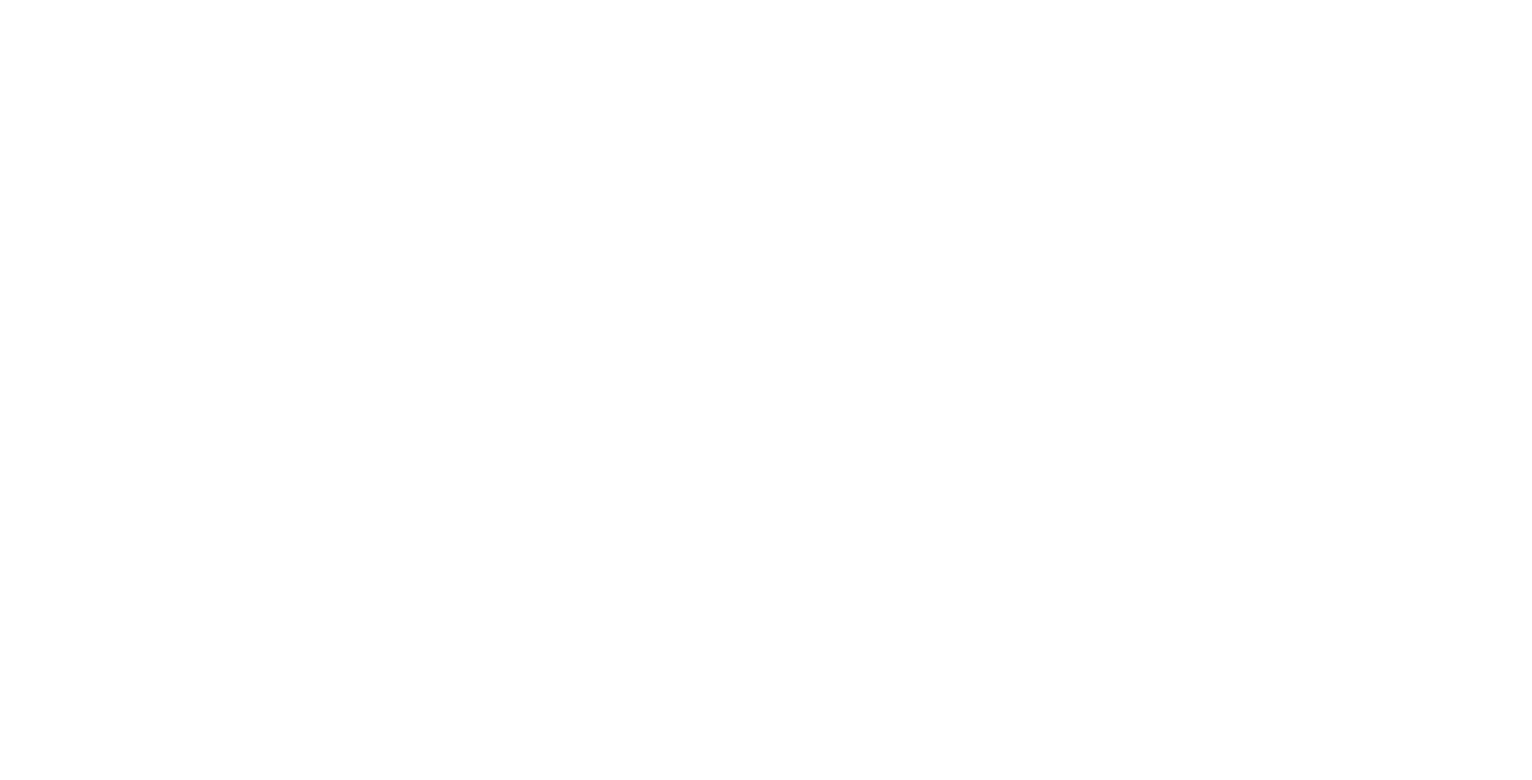
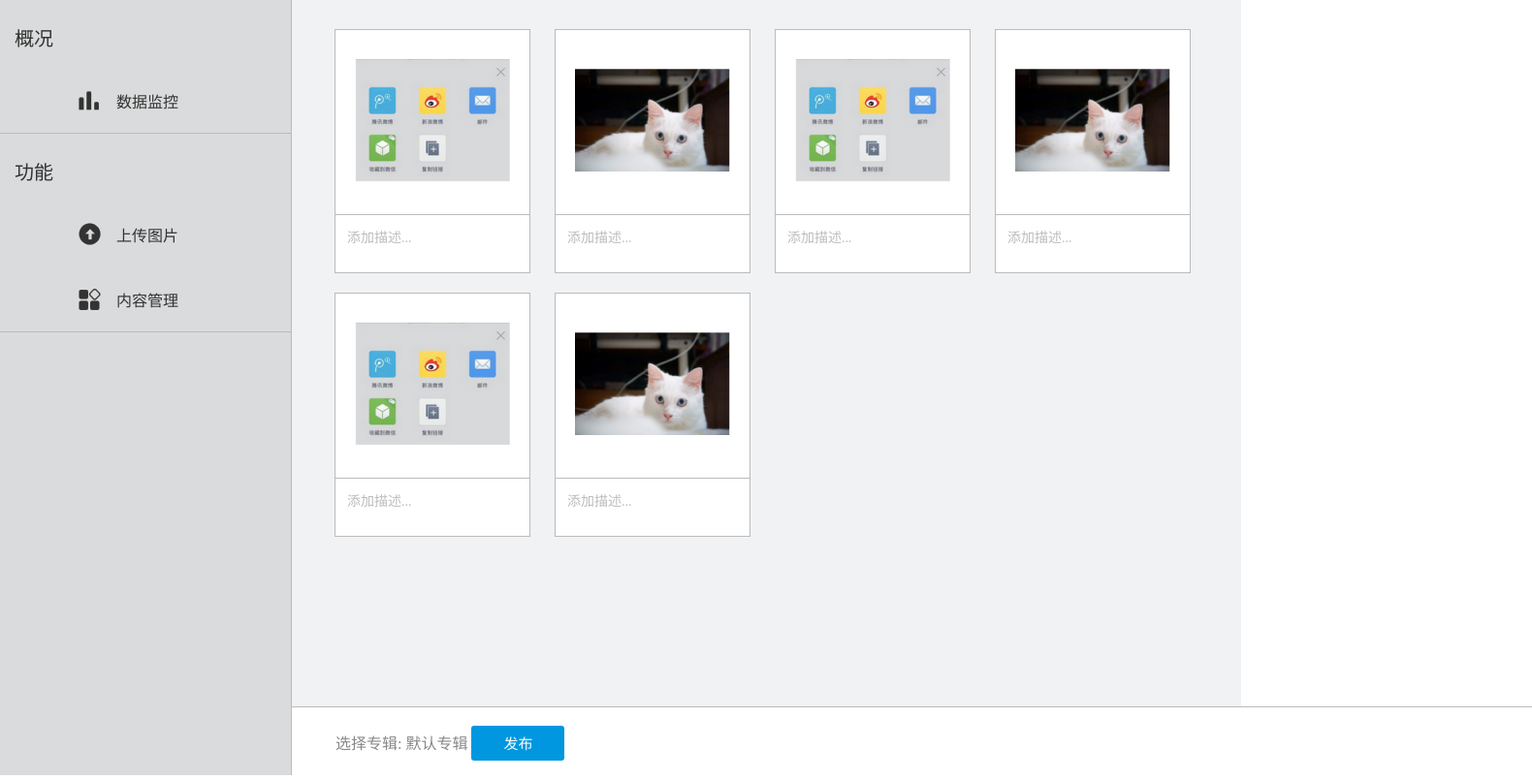
Before and after one commit to wssgcg1213/practise, a plain HTML site: page layoutDemo/index.html in a window 1280 px wide. Shown: the whole page at 97% size, 1580 px wide, since content can reach past the window. Drawn offline with Linux system fonts and the light colour scheme.

Commit message:
finish & fix bugs

```diff
--- a/ajaxSeries/ajaxSeries.demo.js
+++ b/ajaxSeries/ajaxSeries.demo.js
@@ -2,6 +2,16 @@
  * Created by Liuchenling on 3/19/15.
  */
 $(document).ready(function(){
-    var a = $('#demoForm').ajaxSeries({});
-    console.log(a);
+    var ret = $('#demoForm').ajaxSeries({
+        //这个对象的参数会传入$.ajax函数的参数执行
+        url: "http://the.domain.here/path?query",
+        dataType: "json",
+        success: function(res){
+            //...
+        },
+        complete: function(res){
+            //...
+        }
+    });
+    console.log(ret);
 });
--- a/layoutDemo/index.html
+++ b/layoutDemo/index.html
@@ -3,8 +3,94 @@
 <head lang="en">
     <meta charset="UTF-8">
     <title></title>
+    <link rel="stylesheet" href="style.css"/>
 </head>
 <body>
+<div class="container">
+    <div class="sidebar">
+        <div class="row">
+            <div class="title">概况</div>
+            <a href="##">
+                <div class="item"><span class="iconfont">&#xf00ce;</span>数据监控</div>
+            </a>
+        </div>
 
+        <div class="row">
+            <div class="title">功能</div>
+            <a href="##">
+                <div class="item"><span class="iconfont">&#x34da;</span>上传图片</div>
+            </a>
+            <a href="##">
+                <div class="item"><span class="iconfont">&#xf0028;</span>内容管理</div>
+            </a>
+        </div>
+    </div>
+    <div class="main">
+        <div class="list-container clearfix">
+            <ul>
+                <li>
+                    <div class="item-top">
+                        <img class="item-img" src="images/demo1.png"/>
+                    </div>
+                    <div class="item-bottom">
+                        <p>添加描述...</p>
+                    </div>
+                </li>
+                <li>
+                    <div class="item-top">
+                        <img class="item-img" src="images/demo2.png"/>
+                    </div>
+                    <div class="item-bottom">
+                        <p>添加描述...</p>
+                    </div>
+                </li>
+                <li>
+                    <div class="item-top">
+                        <img class="item-img" src="images/demo1.png"/>
+                    </div>
+                    <div class="item-bottom">
+                        <p>添加描述...</p>
+                    </div>
+                </li>
+                <li>
+                    <div class="item-top">
+                        <img class="item-img" src="images/demo2.png"/>
+                    </div>
+                    <div class="item-bottom">
+                        <p>添加描述...</p>
+                    </div>
+                </li>
+                <li>
+                    <div class="item-top">
+                        <img class="item-img" src="images/demo1.png"/>
+                    </div>
+                    <div class="item-bottom">
+                        <p>添加描述...</p>
+                    </div>
+                </li>
+                <li>
+                    <div class="item-top">
+                        <img class="item-img" src="images/demo2.png"/>
+                    </div>
+                    <div class="item-bottom">
+                        <p>添加描述...</p>
+                    </div>
+                </li>
+            </ul>
+        </div>
+        <div class="mn-footer">
+            <div class="mn-ft-container">
+                选择专辑:
+                <div class="selection">
+                    <div class="sel-bd">默认专辑</div>
+                    <div class="sel-pointer">
+                        <i class="pointer"></i>
+                    </div>
+                </div>
+                <button class="btn">发布</button>
+            </div>
+        </div>
+    </div>
+</div>
 </body>
 </html>
--- a/layoutDemo/style.less
+++ b/layoutDemo/style.less
@@ -0,0 +1,161 @@
+html, body{
+  margin: 0;
+  padding: 0;
+  height: 100%;
+  overflow: hidden;
+}
+a{
+  text-decoration: none;
+}
+ul,li{
+  padding: 0;
+  margin: 0;
+  list-style: none;
+}
+.clearfix:after {
+  visibility: hidden;
+  display: block;
+  font-size: 0;
+  content: " ";
+  clear: both;
+  height: 0;
+}
+.clearfix {
+  display: inline-table;
+}
+* html .clearfix {
+  height: 1%;
+}
+.clearfix {
+  display: block;
+}
+@font-face {font-family: "iconfont";
+  src: url('fonts/iconfont.eot'); /* IE9*/
+  src: url('fonts/iconfont.eot?#iefix') format('embedded-opentype'), /* IE6-IE8 */
+  url('fonts/iconfont.woff') format('woff'), /* chrome、firefox */
+  url('fonts/iconfont.ttf') format('truetype'), /* chrome、firefox、opera、Safari, Android, iOS 4.2+*/
+  url('fonts/iconfont.svg#iconfont') format('svg'); /* iOS 4.1- */
+}
+
+.iconfont {
+  font-family:"iconfont" !important;
+  font-size:16px;
+  font-style:normal;
+  -webkit-font-smoothing: antialiased;
+  -webkit-text-stroke-width: 0.2px;
+  -moz-osx-font-smoothing: grayscale;
+}
+
+.container, .sidebar, .main{
+  height: 100%;
+}
+.sidebar, .main{
+  float: left;
+}
+.sidebar{
+  position: relative;
+  z-index: 1;
+  width: 300px;
+  height: 100%;
+  background-color: rgb(218, 219, 220);
+  border-right: 1px solid #BBB;
+  .row{
+    border-bottom: 1px solid #BBB;
+    .title{
+      font-size: 20px;
+      height: 40px;
+      line-height: 40px;
+      padding: 20px 0 10px 15px;
+      color: #333;
+    }
+    .item{
+      color: #333;
+      padding: 20px 0;
+      padding-left: 80px;
+      font-size: 16px;
+      &:hover{
+        color: #FFF;
+        background-color: rgb(0, 151, 224);
+        cursor: pointer;
+      }
+      .iconfont{
+        display: inline-block;
+        padding-right: 15px;
+        font-size: 25px;
+      }
+    }
+  }
+}
+
+.main{
+  background-color: rgb(241, 242, 243);
+  position: absolute;
+  padding-left: 300px;
+
+  .list-container{
+    margin: 30px 35px;
+    overflow-y: scroll;
+    li{
+      width: 200px;
+      height: 250px;
+      float: left;
+      border: 1px solid #BBB;
+      background-color: #fff;
+      margin: 0 15px 20px 10px;
+    }
+    .item-top{
+      height: 190px;
+      display: table-cell;
+      vertical-align: middle;
+    }
+    .item-img{
+      max-width: 160px;
+      max-height: 150px;
+      margin: 0 20px;
+    }
+    .item-bottom{
+      height: 60px;
+      border-top: 1px solid #BBB;
+
+      p{
+        margin: 0;
+        padding: 12px;
+        font-size: 14px;
+        color: #BBB;
+
+      }
+    }
+  }
+
+  .mn-footer{
+    height: 70px;
+    position: absolute;
+    bottom: 0;
+    background-color: #fff;
+    width: 100%;
+    border-top: 1px solid #BBB;
+    .mn-ft-container{
+      font-size: 16px;
+      line-height: 75px;
+      margin-left: 46px;
+      color: #888;
+    }
+    .selection{
+      display: inline-block;
+    }
+  }
+}
+.btn{
+  display: inline-block;
+  width: 96px;
+  height: 36px;
+  background: #0097E0;
+  border: none;
+  color: #FFF;
+  border-radius: 3px;
+  font-size: 15px;
+  &:hover{
+    cursor: pointer;
+
+  }
+}
```
Also changed, not shown: ajaxSeries/index.html (+4 -0 lines), layoutDemo/fonts/iconfont.ttf (added), layoutDemo/fonts/iconfont.woff (added), layoutDemo/style.css (added), 3 other files.
